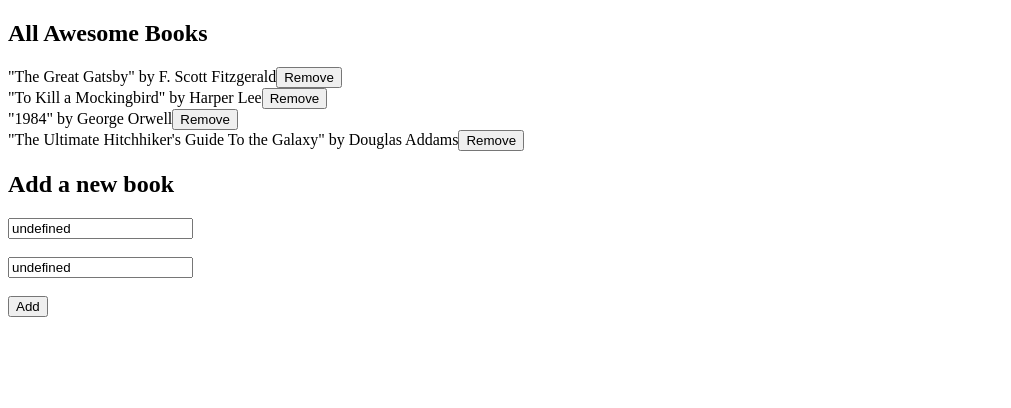
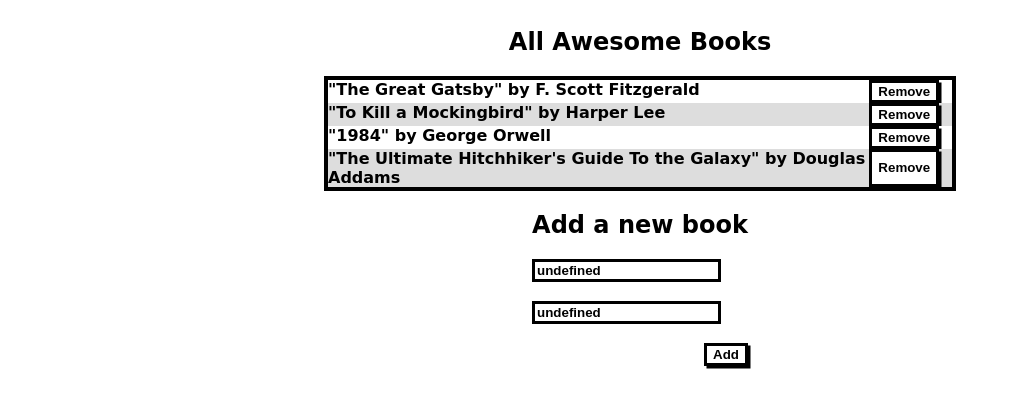
Before and after one commit to SiveMdluli/Awesome-Books, a website: page index.html in a window 1280 px wide. Shown: the whole page, without its empty margins (0-1011 px from the left). Drawn offline with Linux system fonts and the light colour scheme.

Commit message:
Add styles for the Awesome Books, fonts, colors and positions

```diff
--- a/style.css
+++ b/style.css
@@ -1,3 +1,69 @@
 * {
   box-sizing: border-box;
 }
+
+body {
+  display: flex;
+  justify-content: center;
+  font-family: "Brush Script MT", cursive;
+  font-weight: bold;
+}
+
+.container {
+  display: flex;
+  justify-content: center;
+  flex-direction: column;
+  align-items: center;
+  width: 50%;
+}
+
+.bookDisplay {
+  display: flex;
+  justify-content: center;
+  flex-direction: column;
+  border: 4px solid #000;
+  width: 100%;
+}
+
+article {
+  display: flex;
+  justify-content: space-between;
+}
+
+hr {
+  display: none;
+}
+
+.book-row-even {
+  background-color: white;
+}
+
+.book-row-odd {
+  background-color: #ddd;
+}
+
+input {
+  border: 3px solid black;
+  font-weight: bold;
+}
+
+button {
+  background-color: white;
+  color: black;
+  border: 3px solid black;
+  box-shadow: 2.5px 2.5px 0 0 black;
+  font-weight: bold;
+}
+
+article button {
+  margin-right: 0.8rem;
+}
+
+button:hover {
+  background-color: black;
+  color: white;
+}
+
+.form button {
+  float: right;
+}
```
